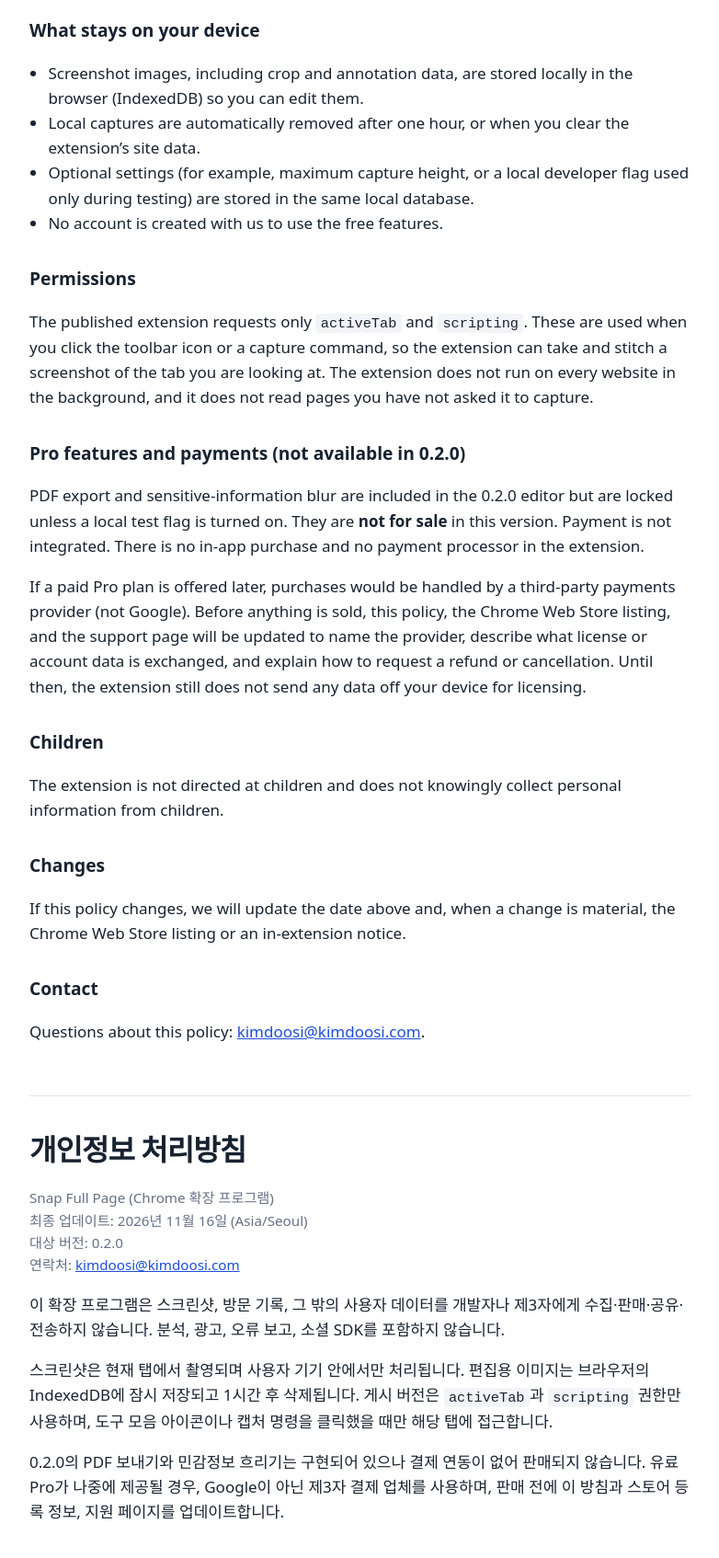
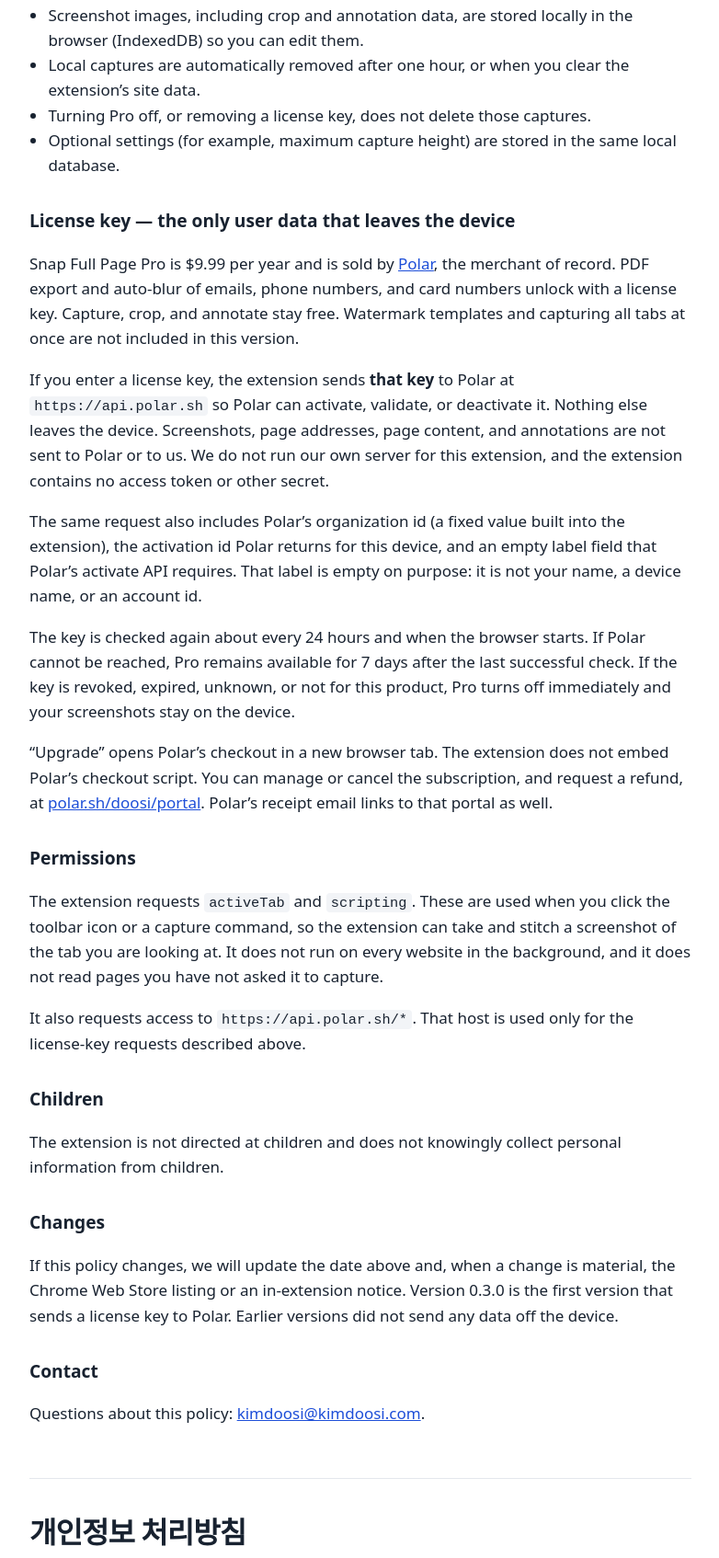
Before and after one commit to noivan0/snap-full-page, a plain HTML site: page privacy.html in a window 1280 px wide. Shown: the part 557-2251 px from the top of the page at 92% size, without its empty margins (248-1030 px from the left). Drawn offline with Linux system fonts and the light colour scheme.

Commit message:
Update privacy policy for Snap Full Page 0.3.0 (Polar license)

```diff
--- a/privacy.html
+++ b/privacy.html
@@ -19,36 +19,38 @@
 <body>
   <h1>Privacy Policy</h1>
   <p class="meta">Snap Full Page (Chrome extension)<br>
-    Last updated: 16 November 2026 (Asia/Seoul)<br>
-    Version described: 0.2.0<br>
+    Last updated: 23 November 2026 (Asia/Seoul)<br>
+    Version described: 0.3.0<br>
     Contact: <span data-contact><a href="mailto:kimdoosi@kimdoosi.com">kimdoosi@kimdoosi.com</a></span></p>
 
   <p>This policy describes how the Snap Full Page browser extension (“the extension”) handles information. It applies to the Chrome Web Store listing and to the installed extension.</p>
 
-  <h2>We do not collect user data</h2>
-  <p>The extension does not collect, sell, share, or transmit your screenshots, browsing history, or any other user data to us or to any third party. It does not include analytics, advertising, crash reporting, or social-media SDKs.</p>
-  <p>When you take a screenshot, pixels are captured in the current tab and processed only on your device. Saved files stay wherever you choose to store them (for example, your Downloads folder or clipboard).</p>
-
-  <h2>What stays on your device</h2>
+  <h2>Screenshots stay on your device</h2>
+  <p>The extension does not collect, sell, or share your screenshots, page content, browsing history, or annotations. It does not include analytics, advertising, crash reporting, or remote scripts.</p>
+  <p>When you take a screenshot, pixels are captured in the current tab and processed only on your device. Saved files stay wherever you choose to store them (for example, your Downloads folder or the clipboard).</p>
   <ul>
     <li>Screenshot images, including crop and annotation data, are stored locally in the browser (IndexedDB) so you can edit them.</li>
     <li>Local captures are automatically removed after one hour, or when you clear the extension’s site data.</li>
-    <li>Optional settings (for example, maximum capture height, or a local developer flag used only during testing) are stored in the same local database.</li>
-    <li>No account is created with us to use the free features.</li>
+    <li>Turning Pro off, or removing a license key, does not delete those captures.</li>
+    <li>Optional settings (for example, maximum capture height) are stored in the same local database.</li>
   </ul>
 
+  <h2>License key — the only user data that leaves the device</h2>
+  <p>Snap Full Page Pro is $9.99 per year and is sold by <a href="https://polar.sh/doosi">Polar</a>, the merchant of record. PDF export and auto-blur of emails, phone numbers, and card numbers unlock with a license key. Capture, crop, and annotate stay free. Watermark templates and capturing all tabs at once are not included in this version.</p>
+  <p>If you enter a license key, the extension sends <strong>that key</strong> to Polar at <code>https://api.polar.sh</code> so Polar can activate, validate, or deactivate it. Nothing else leaves the device. Screenshots, page addresses, page content, and annotations are not sent to Polar or to us. We do not run our own server for this extension, and the extension contains no access token or other secret.</p>
+  <p>The same request also includes Polar’s organization id (a fixed value built into the extension), the activation id Polar returns for this device, and an empty label field that Polar’s activate API requires. That label is empty on purpose: it is not your name, a device name, or an account id.</p>
+  <p>The key is checked again about every 24 hours and when the browser starts. If Polar cannot be reached, Pro remains available for 7 days after the last successful check. If the key is revoked, expired, unknown, or not for this product, Pro turns off immediately and your screenshots stay on the device.</p>
+  <p>“Upgrade” opens Polar’s checkout in a new browser tab. The extension does not embed Polar’s checkout script. You can manage or cancel the subscription, and request a refund, at <a href="https://polar.sh/doosi/portal">polar.sh/doosi/portal</a>. Polar’s receipt email links to that portal as well.</p>
+
   <h2>Permissions</h2>
-  <p>The published extension requests only <code>activeTab</code> and <code>scripting</code>. These are used when you click the toolbar icon or a capture command, so the extension can take and stitch a screenshot of the tab you are looking at. The extension does not run on every website in the background, and it does not read pages you have not asked it to capture.</p>
-
-  <h2>Pro features and payments (not available in 0.2.0)</h2>
-  <p>PDF export and sensitive-information blur are included in the 0.2.0 editor but are locked unless a local test flag is turned on. They are <strong>not for sale</strong> in this version. Payment is not integrated. There is no in-app purchase and no payment processor in the extension.</p>
-  <p>If a paid Pro plan is offered later, purchases would be handled by a third-party payments provider (not Google). Before anything is sold, this policy, the Chrome Web Store listing, and the support page will be updated to name the provider, describe what license or account data is exchanged, and explain how to request a refund or cancellation. Until then, the extension still does not send any data off your device for licensing.</p>
+  <p>The extension requests <code>activeTab</code> and <code>scripting</code>. These are used when you click the toolbar icon or a capture command, so the extension can take and stitch a screenshot of the tab you are looking at. It does not run on every website in the background, and it does not read pages you have not asked it to capture.</p>
+  <p>It also requests access to <code>https://api.polar.sh/*</code>. That host is used only for the license-key requests described above.</p>
 
   <h2>Children</h2>
   <p>The extension is not directed at children and does not knowingly collect personal information from children.</p>
 
   <h2>Changes</h2>
-  <p>If this policy changes, we will update the date above and, when a change is material, the Chrome Web Store listing or an in-extension notice.</p>
+  <p>If this policy changes, we will update the date above and, when a change is material, the Chrome Web Store listing or an in-extension notice. Version 0.3.0 is the first version that sends a license key to Polar. Earlier versions did not send any data off the device.</p>
 
   <h2>Contact</h2>
   <p>Questions about this policy: <span data-contact><a href="mailto:kimdoosi@kimdoosi.com">kimdoosi@kimdoosi.com</a></span>.</p>
@@ -56,12 +58,16 @@
   <div class="ko" lang="ko">
     <h1>개인정보 처리방침</h1>
     <p class="meta">Snap Full Page (Chrome 확장 프로그램)<br>
-      최종 업데이트: 2026년 11월 16일 (Asia/Seoul)<br>
-      대상 버전: 0.2.0<br>
+      최종 업데이트: 2026년 11월 23일 (Asia/Seoul)<br>
+      대상 버전: 0.3.0<br>
       연락처: <span data-contact><a href="mailto:kimdoosi@kimdoosi.com">kimdoosi@kimdoosi.com</a></span></p>
-    <p>이 확장 프로그램은 스크린샷, 방문 기록, 그 밖의 사용자 데이터를 개발자나 제3자에게 수집·판매·공유·전송하지 않습니다. 분석, 광고, 오류 보고, 소셜 SDK를 포함하지 않습니다.</p>
-    <p>스크린샷은 현재 탭에서 촬영되며 사용자 기기 안에서만 처리됩니다. 편집용 이미지는 브라우저의 IndexedDB에 잠시 저장되고 1시간 후 삭제됩니다. 게시 버전은 <code>activeTab</code>과 <code>scripting</code> 권한만 사용하며, 도구 모음 아이콘이나 캡처 명령을 클릭했을 때만 해당 탭에 접근합니다.</p>
-    <p>0.2.0의 PDF 보내기와 민감정보 흐리기는 구현되어 있으나 결제 연동이 없어 판매되지 않습니다. 유료 Pro가 나중에 제공될 경우, Google이 아닌 제3자 결제 업체를 사용하며, 판매 전에 이 방침과 스토어 등록 정보, 지원 페이지를 업데이트합니다.</p>
+    <p>스크린샷, 페이지 내용, 방문 기록, 주석은 수집·판매·공유하지 않습니다. 분석, 광고, 오류 보고, 원격 스크립트는 포함하지 않습니다. 캡처한 이미지는 이 기기에서만 처리되며, 편집용 복사본은 브라우저 IndexedDB에 잠시 저장되고 1시간 후 삭제됩니다. Pro를 끄거나 라이선스 키를 지워도 스크린샷은 삭제되지 않습니다.</p>
+    <p>Snap Full Page Pro는 연 $9.99이며 판매자(merchant of record)는 Polar입니다. 라이선스 키를 입력하면 <strong>그 키</strong>만 사용자 데이터로 Polar(<code>https://api.polar.sh</code>)에 전송되어 활성화·확인·비활성화됩니다. 그 밖의 데이터는 기기를 떠나지 않습니다. 스크린샷, 페이지 주소, 페이지 내용, 주석은 Polar나 개발자에게 전송되지 않습니다. 확장 프로그램에는 액세스 토큰이나 그 밖의 비밀이 없습니다.</p>
+    <p>요청에는 Polar 조직 ID(확장 프로그램에 들어 있는 고정 값), Polar가 돌려준 활성화 ID, 그리고 Polar 활성화 API가 요구하는 빈 라벨이 함께 포함됩니다. 라벨은 이름이나 기기 식별자가 아니며 일부러 비워 둡니다.</p>
+    <p>키는 약 24시간마다, 그리고 브라우저가 시작될 때 다시 확인합니다. Polar에 연결할 수 없으면 마지막으로 확인에 성공한 때부터 7일 동안 Pro가 유지됩니다. 키가 취소·만료되었거나 이 제품의 키가 아니면 Pro는 즉시 꺼지고, 스크린샷은 기기에 남습니다.</p>
+    <p>업그레이드는 Polar 결제 페이지를 새 탭에서 엽니다. Polar의 결제 스크립트를 확장 프로그램 안에 불러오지 않습니다. 구독 관리, 해지, 환불 요청은 <a href="https://polar.sh/doosi/portal">polar.sh/doosi/portal</a>에서 합니다.</p>
+    <p>권한은 <code>activeTab</code>, <code>scripting</code>, 그리고 라이선스 확인에만 쓰는 <code>https://api.polar.sh/*</code> 입니다. 캡처 도구나 명령을 눌렀을 때만 해당 탭에 접근합니다.</p>
+    <p>문의: <span data-contact><a href="mailto:kimdoosi@kimdoosi.com">kimdoosi@kimdoosi.com</a></span></p>
   </div>
 </body>
 </html>
```
